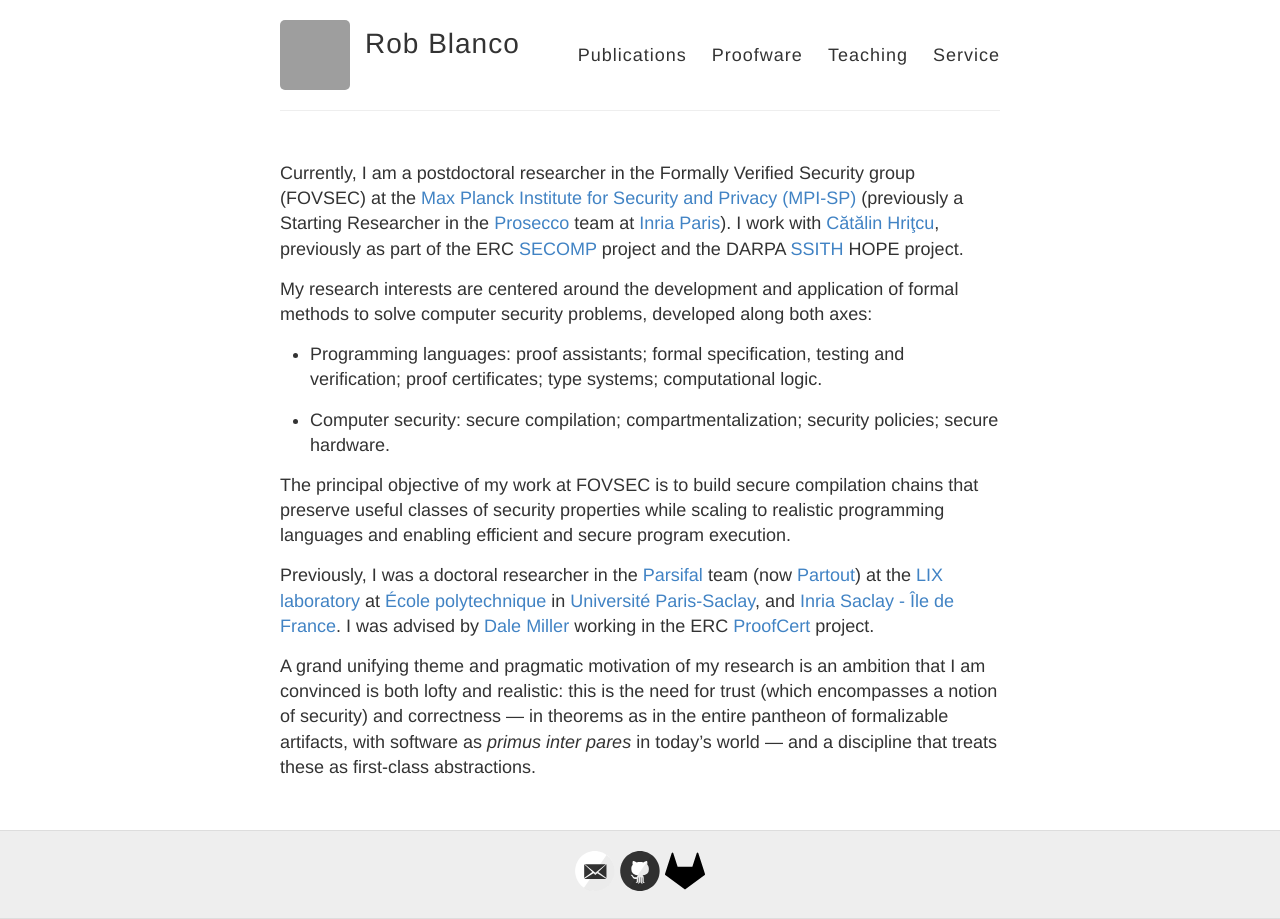
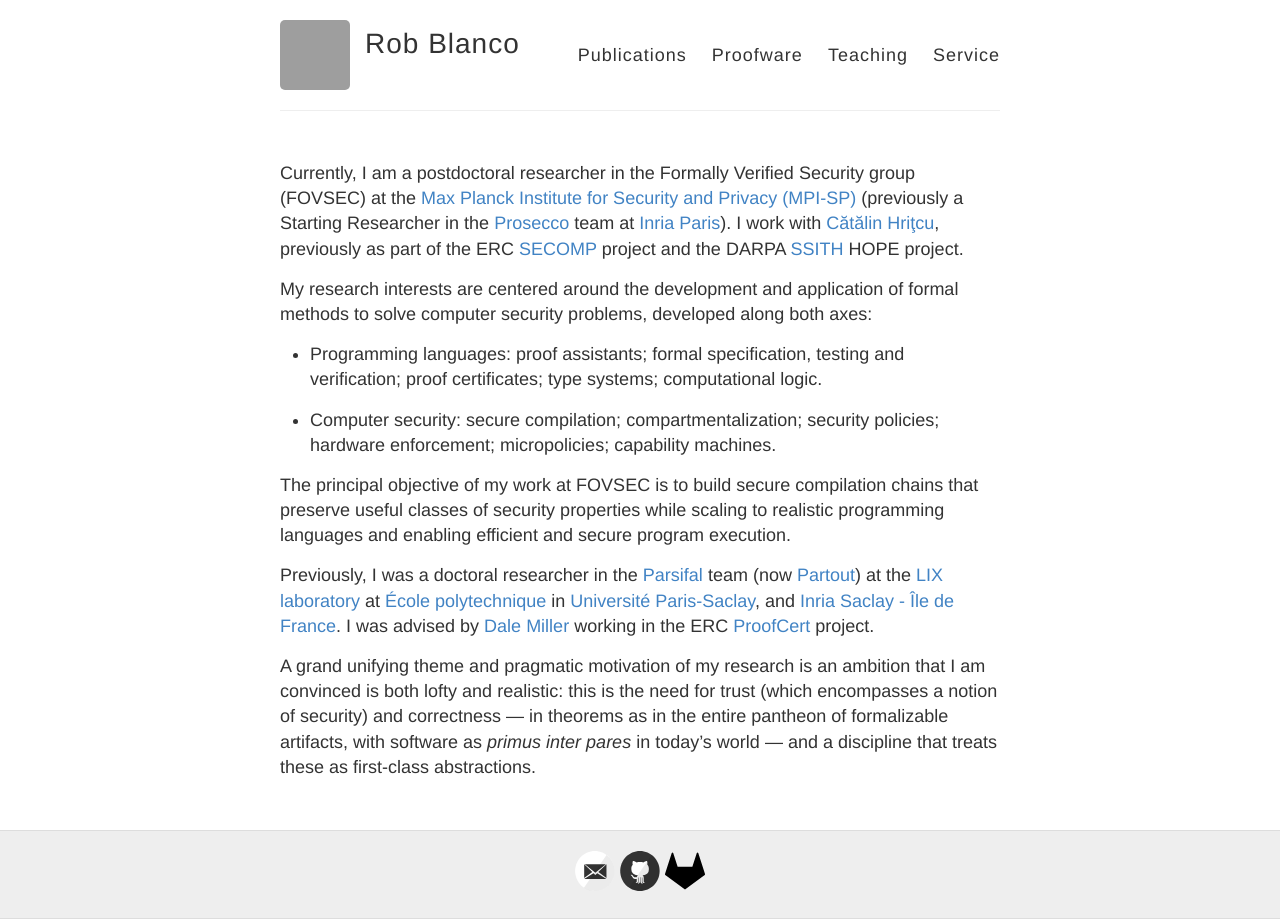
Before and after one commit to robblanco/robblanco.github.io, a Jekyll site: the page built from index.md, in a window 1280 px wide. Built offline with Jekyll 4.4.1, drawn with Linux system fonts in a browser that asks for light colours; grey boxes are pictures that could not be loaded.

Commit message:
A bit more about secure hardware

```diff
--- a/index.md
+++ b/index.md
@@ -19,7 +19,7 @@ formal methods to solve computer security problems, developed along both axes:
    verification; proof certificates; type systems; computational logic.
 
  * Computer security: secure compilation; compartmentalization; security
-   policies; secure hardware.
+   policies; hardware enforcement; micropolicies; capability machines.
 
 The principal objective of my work at FOVSEC is to build secure compilation
 chains that preserve useful classes of security properties while scaling to
```
